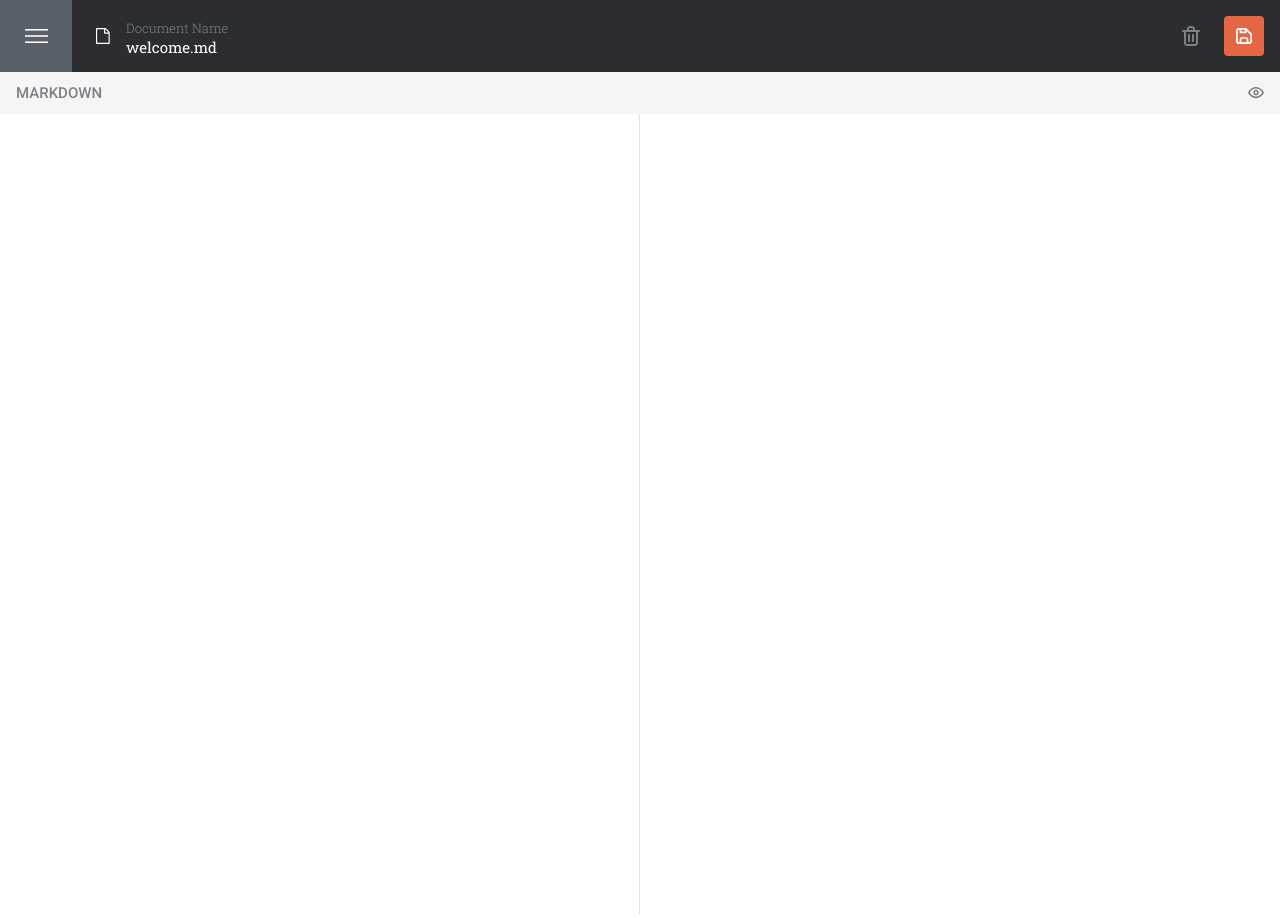
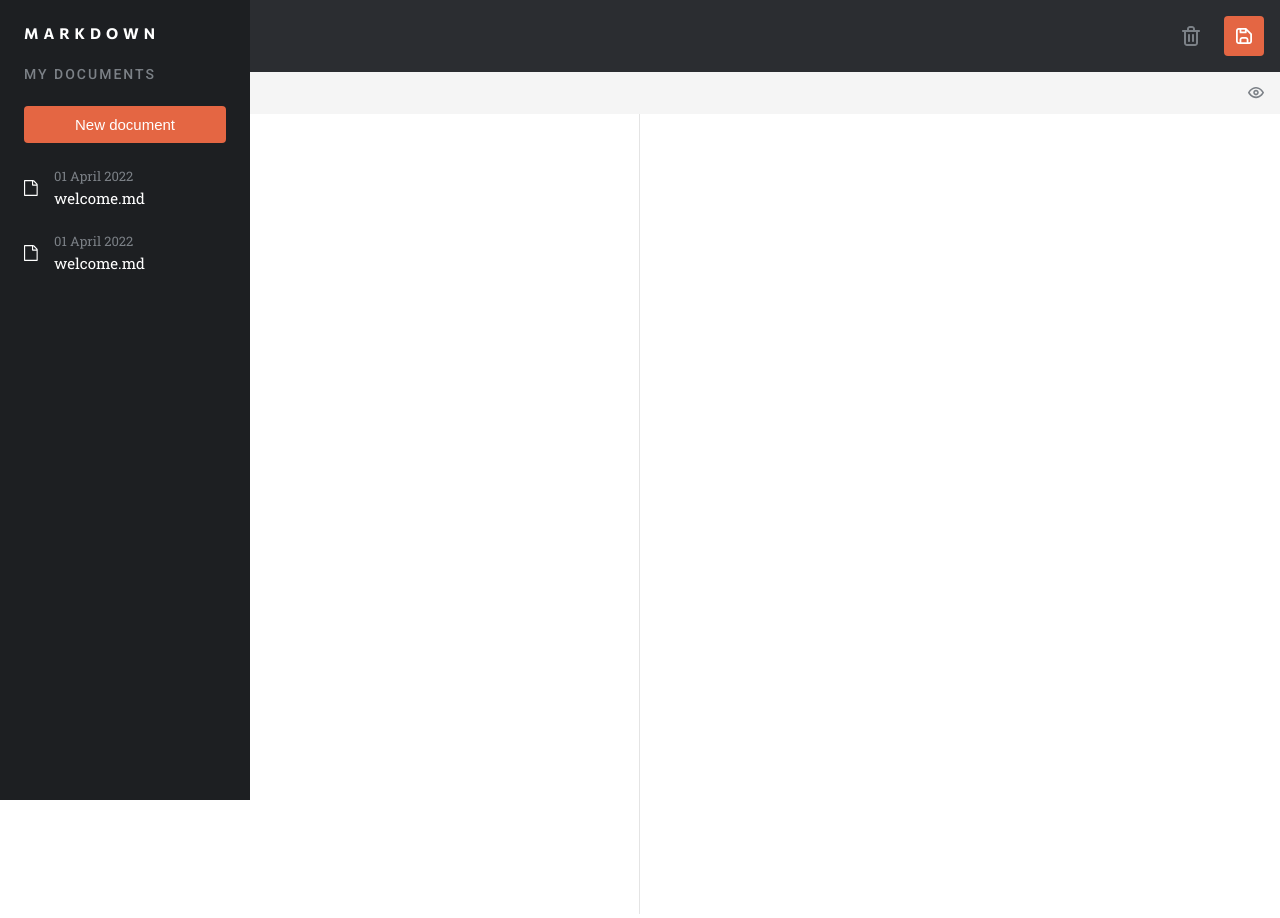
Before and after one commit to bartek9105/markdown-editor, a React (Create React App) app: page / in a window 1280 px wide. Both pictures are taken after a click on the element 36 px from the left and 36 px from the top of the page. Built offline with nearby package versions, Linux system fonts and the light colour scheme.

Commit message:
create side drawer nav

```diff
--- /dev/null
+++ b/src/components/FileItem/FileItem.module.scss
@@ -0,0 +1,29 @@
+@use 'styles/colors' as *;
+
+.container {
+	display: flex;
+	gap: 16px;
+	align-items: center;
+	cursor: pointer;
+	background-color: $color-smoke;
+	transition: 0.2s ease-in-out background-color;
+	&:hover {
+		background-color: $color-tuna;
+	}
+}
+
+.fileInfo {
+	display: flex;
+	flex-direction: column;
+	gap: 3px;
+}
+
+.date {
+	color: $color-rolling-stone;
+	font-size: 13px;
+}
+
+.fileName {
+	color: $color-white;
+	font-size: 15px;
+}
--- /dev/null
+++ b/src/components/FileItem/index.tsx
@@ -0,0 +1,21 @@
+import { ReactComponent as FileIcon } from 'icons/File.svg'
+import styles from './FileItem.module.scss'
+
+type FileItemProps = {
+	date: string
+	name: string
+}
+
+const FileItem = ({ date, name }: FileItemProps) => {
+	return (
+		<div className={styles.container}>
+			<FileIcon />
+			<div className={styles.fileInfo}>
+				<span className={styles.date}>{date}</span>
+				<span className={styles.fileName}>{name}</span>
+			</div>
+		</div>
+	)
+}
+
+export default FileItem
--- a/src/components/Navbar/index.tsx
+++ b/src/components/Navbar/index.tsx
@@ -5,15 +5,23 @@ import { ReactComponent as DiskIcon } from 'icons/Disk.svg'
 import styles from './Navbar.module.scss'
 import Logo from 'components/Logo'
 import IconButton from 'components/IconButton'
+import { useState } from 'react'
+import SideDrawer from 'components/SideDrawer'
 
 type NavbarProps = {
 	fileName: string
 }
 
 const Navbar = ({ fileName }: NavbarProps) => {
+	const [isSideDrawerOpened, setIsSideDrawerOpened] = useState(false)
+
 	return (
+		<>
 			<nav className={styles.container}>
-			<div className={styles.hamburgerIconContainer}>
+				<div
+					className={styles.hamburgerIconContainer}
+					onClick={() => setIsSideDrawerOpened(true)}
+				>
 					<HamburgerIcon />
 				</div>
 				<div className={styles.content}>
@@ -38,6 +46,8 @@ const Navbar = ({ fileName }: NavbarProps) => {
 					</div>
 				</div>
 			</nav>
+			{isSideDrawerOpened ? <SideDrawer /> : null}
+		</>
 	)
 }
 
--- /dev/null
+++ b/src/components/SideDrawer/SideDrawer.module.scss
@@ -0,0 +1,28 @@
+@use 'styles/colors' as *;
+
+.container {
+	position: absolute;
+	top: 0;
+	left: 0;
+	bottom: 0;
+	width: 250px;
+	padding: 24px;
+	background-color: $color-smoke;
+	display: flex;
+	flex-direction: column;
+	gap: 24px;
+}
+
+.hint {
+	color: $color-rolling-stone;
+	font-size: 14px;
+	font-family: 'Roboto';
+	font-weight: 500;
+	letter-spacing: 2px;
+	text-transform: uppercase;
+}
+
+.filesList {
+	display: grid;
+	row-gap: 24px;
+}
--- /dev/null
+++ b/src/components/SideDrawer/index.tsx
@@ -0,0 +1,34 @@
+import Logo from 'components/Logo'
+import styles from './SideDrawer.module.scss'
+import Button from 'components/Button'
+import FileItem from 'components/FileItem'
+
+const files = [
+	{
+		date: '01 April 2022',
+		name: 'welcome.md'
+	},
+	{
+		date: '01 April 2022',
+		name: 'welcome.md'
+	}
+]
+
+const SideDrawer = () => {
+	return (
+		<nav className={styles.container}>
+			<Logo />
+			<span className={styles.hint}>My documents</span>
+			<Button title='New document' />
+			<ul className={styles.filesList}>
+				{files.map(({ date, name }, index) => (
+					<li key={index}>
+						<FileItem date={date} name={name} />
+					</li>
+				))}
+			</ul>
+		</nav>
+	)
+}
+
+export default SideDrawer
```
Lines whose indentation alone changed are shown as unchanged.
